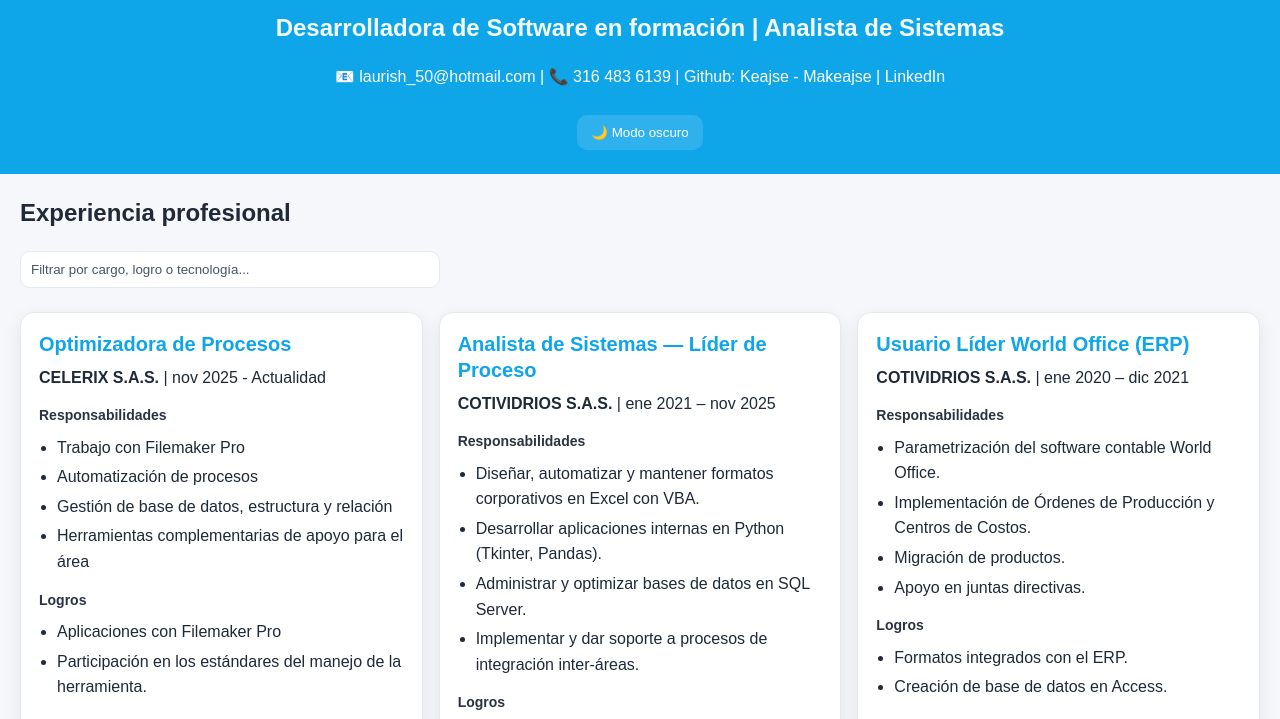
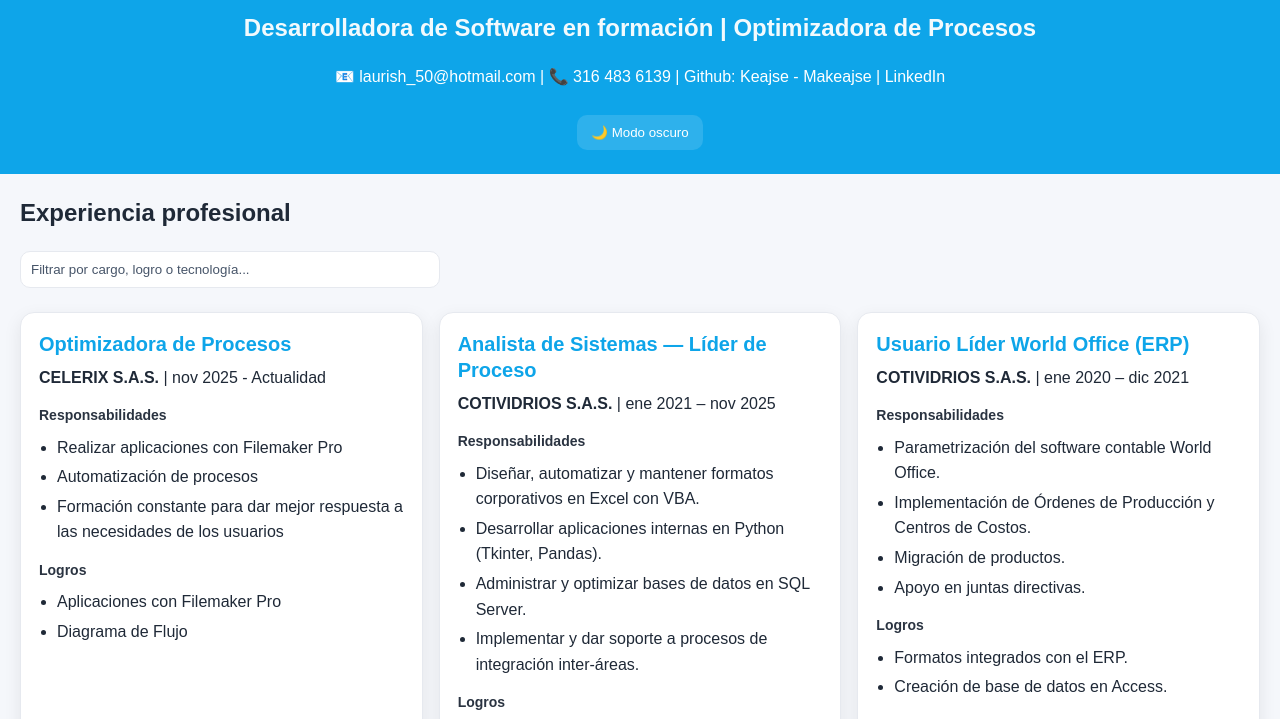
Before and after one commit to MaKeajse/makeajse.github.io, a plain HTML site: page view/index.html in a window 1280 px wide. Shown: the part 202-921 px from the top of the page. Drawn offline with Linux system fonts and the light colour scheme.

Commit message:
Actualizacion
Actualización en cargo actual

```diff
--- a/model/data.js
+++ b/model/data.js
@@ -5,14 +5,13 @@ window.experiencias = [
         empresa: "CELERIX S.A.S.",
         periodo: "nov 2025 - Actualidad",
         responsabilidades: [
-        "Trabajo con Filemaker Pro",
+        "Realizar aplicaciones con Filemaker Pro",
         "Automatización de procesos",
-        "Gestión de base de datos, estructura y relación",
-        "Herramientas complementarias de apoyo para el área"
+        "Formación constante para dar mejor respuesta a las necesidades de los usuarios"
         ],
         logros: [
         "Aplicaciones con Filemaker Pro",
-        "Participación en los estándares del manejo de la herramienta."
+        "Diagrama de Flujo"
         ]
     },
     {
--- a/view/index.html
+++ b/view/index.html
@@ -11,7 +11,7 @@
     <header>
             <img src="../assets/img/Laurish.jpg" alt="Laura Serrano" class="avatar">
             <h1>Laura Juliana Serrano García</h1>
-            <h2>Desarrolladora de Software en formación | Analista de Sistemas</h2>
+            <h2>Desarrolladora de Software en formación | Optimizadora de Procesos</h2>
             <p>
                 📧 <a href="mailto:laurish_50@hotmail.com">laurish_50@hotmail.com</a> |
                 📞 316 483 6139 | Github:
```
